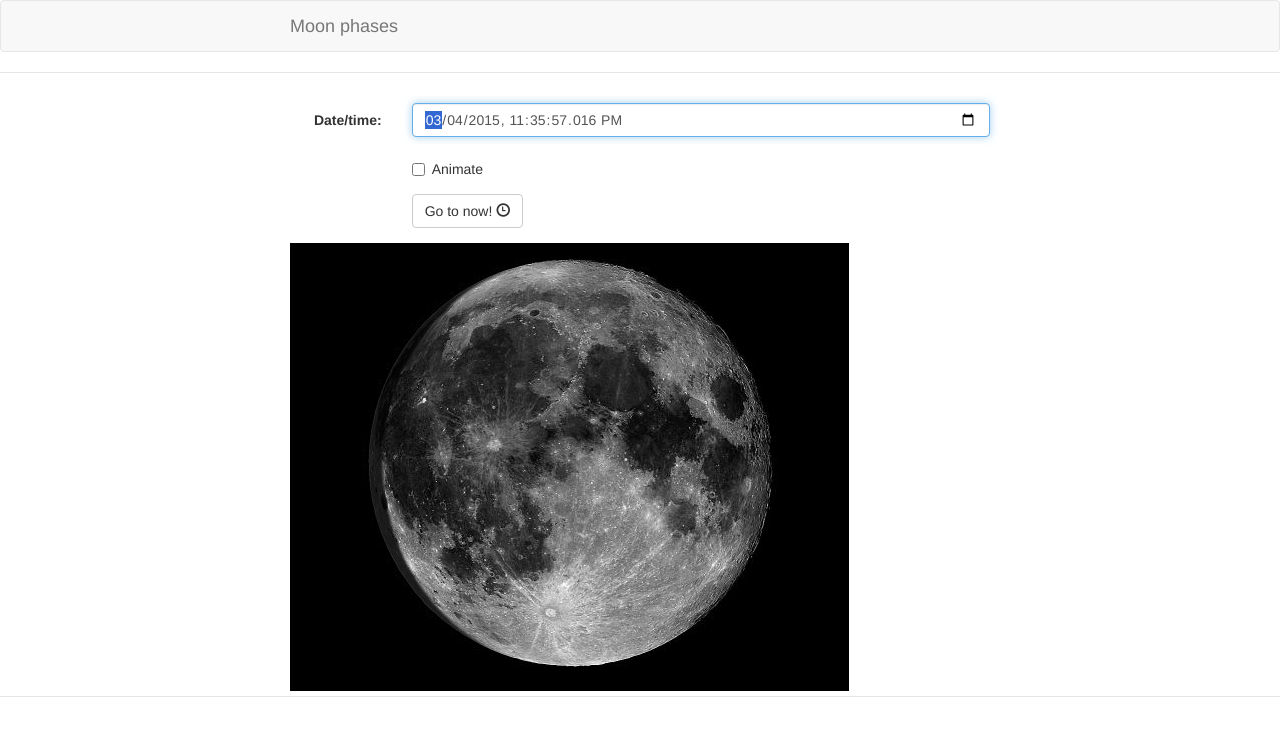
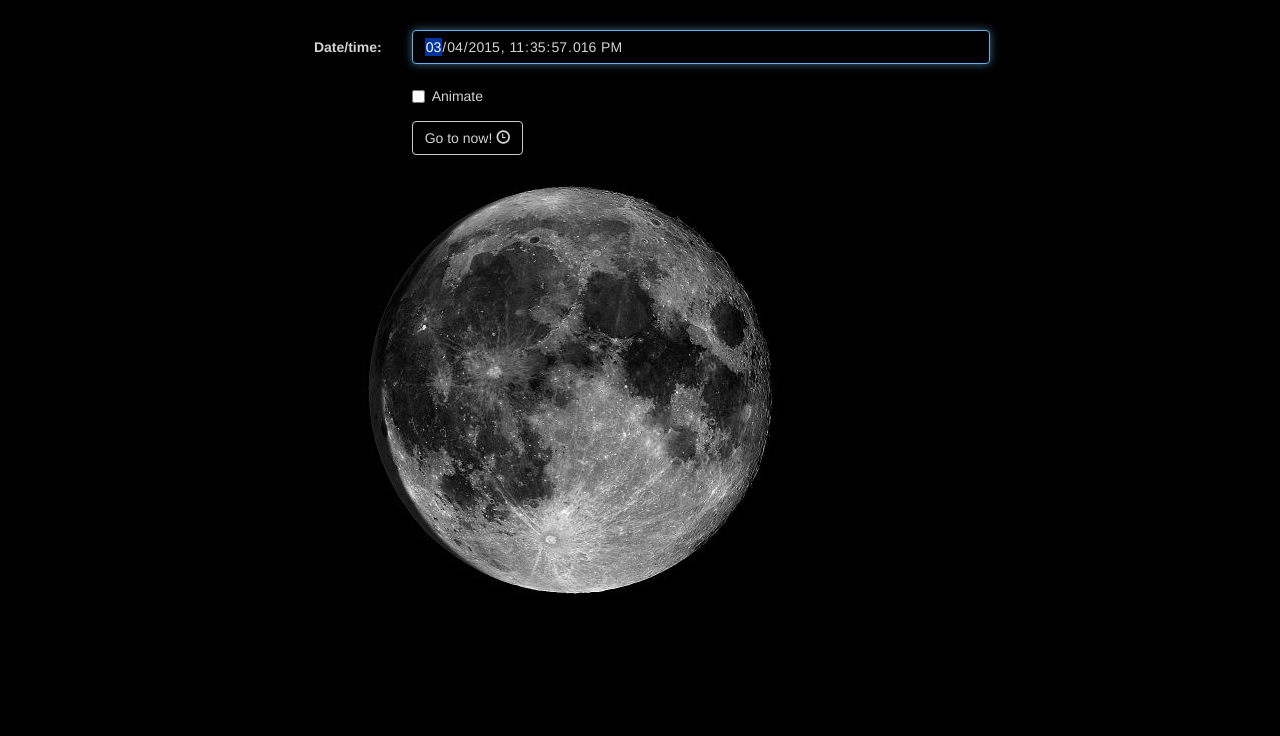
Before and after one commit to EricMountain/moon-phases, a website: page app/index.html in a window 1280 px wide. Drawn offline with nearby package versions, Linux system fonts and the light colour scheme; some packages are replaced by stand-ins of ours; files that its build step writes are made by us from their sources.

Commit message:
Black on white. Remove heading and footer.

```diff
--- a/app/index.html
+++ b/app/index.html
@@ -22,7 +22,7 @@
 
     <!-- Add your site or application content here -->
     <div class="header">
-      <div class="navbar navbar-default" role="navigation">
+      <!-- div class="navbar navbar-default" role="navigation">
         <div class="container">
           <div class="navbar-header">
 
@@ -37,17 +37,17 @@
           </div>
 
         </div>
-      </div>
+      </div -->
     </div>
 
     <div class="container">
       <div ng-view=""></div>
     </div>
 
-    <div class="footer">
+    <!-- div class="footer">
       <div class="container">
       </div>
-    </div>
+    </div -->
 
 
     <!-- Google Analytics: change UA-XXXXX-X to be your site's ID -->
--- a/app/styles/main.css
+++ b/app/styles/main.css
@@ -81,3 +81,13 @@ body {
     border-bottom: 0;
   }
 }
+
+/* moon-phases customisations */
+body, .form-control, .btn-default {
+    background-color: black;
+    color: lightgray;
+}
+
+.header {
+    border-bottom: none;
+}
```
